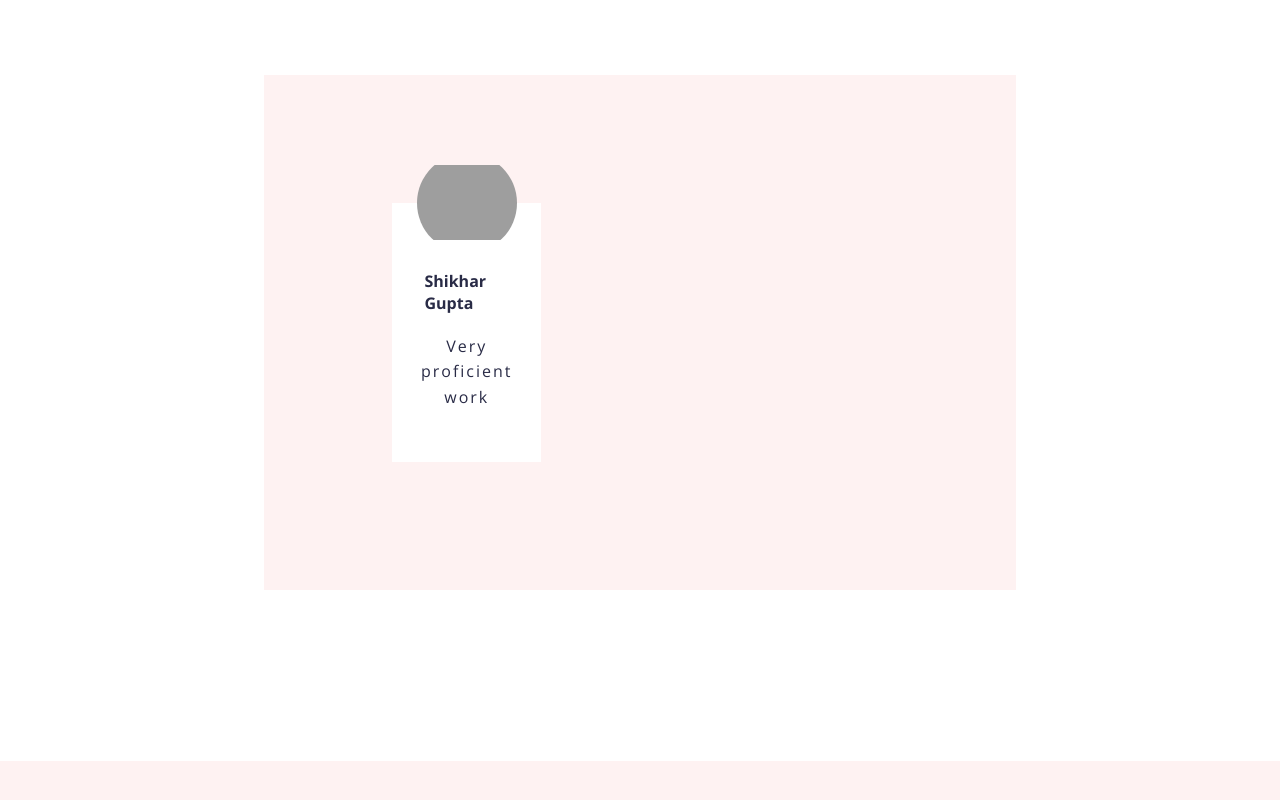
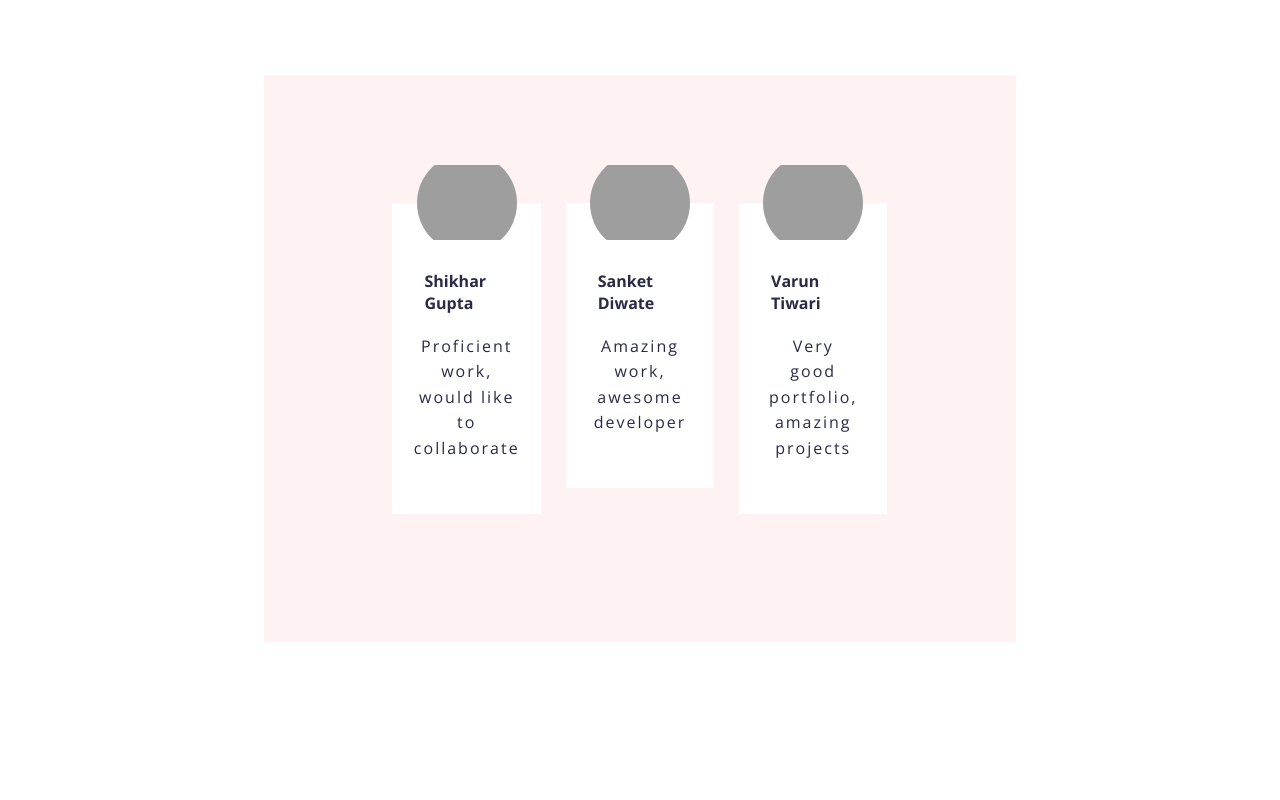
Before and after one commit to SatyaS18/sample-portfolio, a React (Create React App) app: page / in a window 1280 px wide. Shown: the part 3437-4237 px from the top of the page. Before the commit the page ends 4198 px from the top, so only its background shows below. Built offline with nearby package versions, Linux system fonts and the light colour scheme; grey boxes are pictures that could not be loaded.

Commit message:
added more testimonials

```diff
--- a/src/components/Testimonial.jsx
+++ b/src/components/Testimonial.jsx
@@ -8,7 +8,15 @@ const Testimonial = () => {
       <section>
         <TestimonialCard
           name={"Shikhar Gupta"}
-          feedback={"Very proficient work"}
+          feedback={"Proficient work, would like to collaborate"}
+        />
+        <TestimonialCard
+          name={"Sanket Diwate"}
+          feedback={"Amazing work, awesome developer"}
+        />
+        <TestimonialCard
+          name={"Varun Tiwari"}
+          feedback={"Very good portfolio, amazing projects"}
         />
       </section>
     </div>
```
